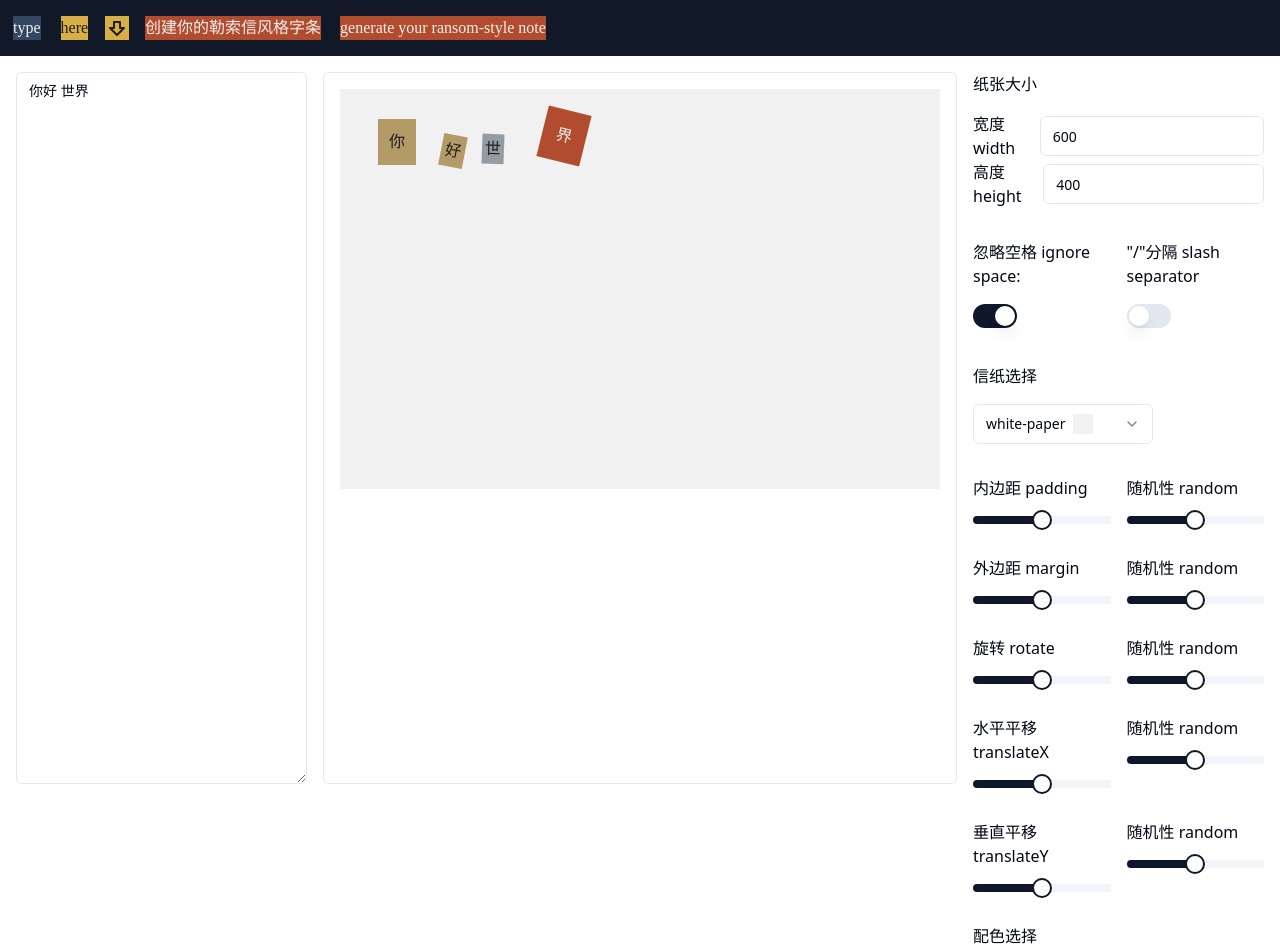
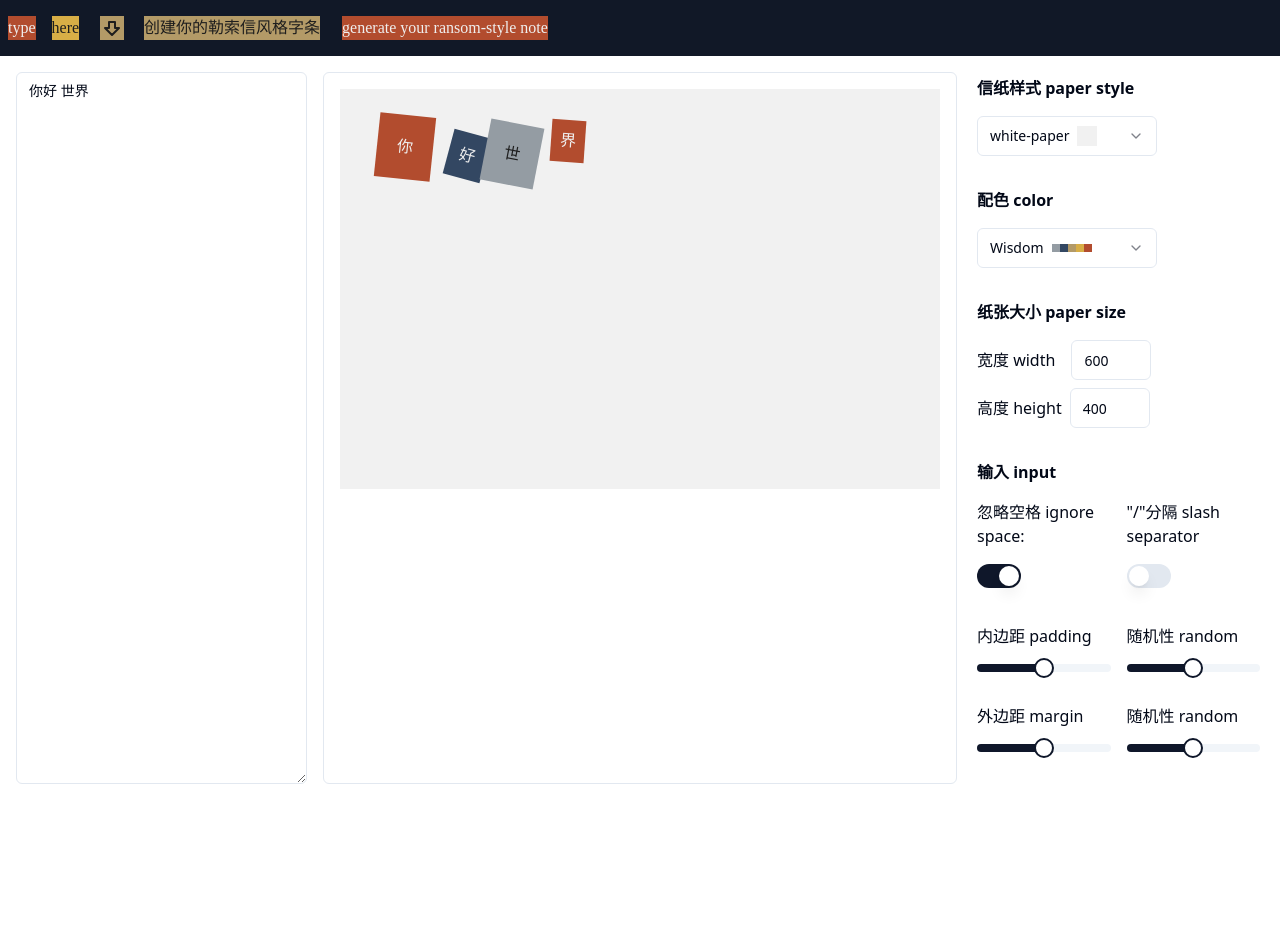
Before and after one commit to dumplant/ransom-note-generator, a React (Vite) app: page / in a window 1280 px wide. Shown: the top 952 px of the page. After the commit the page ends 800 px from the top, so only its background shows below. Built offline with nearby package versions, Linux system fonts and the light colour scheme.

Commit message:
feat: edit area style adjust

```diff
--- a/package.json
+++ b/package.json
@@ -11,6 +11,7 @@
   },
   "dependencies": {
     "@radix-ui/react-dropdown-menu": "^2.0.6",
+    "@radix-ui/react-scroll-area": "^1.0.5",
     "@radix-ui/react-select": "^2.0.0",
     "@radix-ui/react-slider": "^1.1.2",
     "@radix-ui/react-slot": "^1.0.2",
--- a/src/components/editor/components/colorSelect.tsx
+++ b/src/components/editor/components/colorSelect.tsx
@@ -15,7 +15,7 @@
   const { style, setStyle } = ctx!;
   return (
     <div className="mb-8">
-      <div className="mb-4">配色选择</div>
+      <div className="mb-4 font-semibold">配色 color</div>
       <Select
         value={style.background.color}
         onValueChange={(value: keyof typeof colorPalette) => {
--- a/src/components/editor/components/fontSelect.tsx
+++ b/src/components/editor/components/fontSelect.tsx
@@ -17,7 +17,7 @@
   return (
     <>
       <div className="mb-4">
-        <span>字体选择</span>
+        <span className="font-semibold">字体 font family</span>
         <DropdownMenu>
           <DropdownMenuTrigger asChild>
             <Button className="ml-4 h-6" variant="outline">
--- a/src/components/editor/components/inputControl.tsx
+++ b/src/components/editor/components/inputControl.tsx
@@ -6,6 +6,8 @@
   const ctx = useContext(StyleContext);
   const { style, setStyle } = ctx!;
   return (
+    <>
+      <div className="font-semibold mb-4">输入 input</div>
       <div className="flex gap-4 mb-8">
         <div className="flex-1">
           <div className="mb-4">忽略空格 ignore space: </div>
@@ -32,6 +34,7 @@
           />
         </div>
       </div>
+    </>
   );
 };
 
--- a/src/components/editor/components/paperSelect.tsx
+++ b/src/components/editor/components/paperSelect.tsx
@@ -17,7 +17,7 @@
   const { style, setStyle } = ctx!;
   return (
     <div className="mb-8">
-      <div className="mb-4">信纸选择</div>
+      <div className="mb-4 font-semibold">信纸样式 paper style</div>
       <Select
         value={style.paper}
         onValueChange={(value: keyof typeof colorPalette) => {
--- a/src/components/editor/components/paperSizeControl.tsx
+++ b/src/components/editor/components/paperSizeControl.tsx
@@ -7,10 +7,11 @@
   const { style, setStyle } = ctx!;
   return (
     <div className="mb-8">
-      <div className="mb-4">纸张大小</div>
-      <div className="flex gap-2 items-center">
+      <div className="mb-4 font-semibold">纸张大小 paper size</div>
+      <div className="flex gap-4 items-center mb-2">
         <span className="w-22">宽度 width</span>
         <Input
+          className="w-20"
           value={style.paperSize.width}
           onChange={(e) => {
             setStyle({
@@ -26,6 +27,7 @@
       <div className="flex gap-2 items-center">
         <span className="w-22">高度 height</span>
         <Input
+          className="w-20"
           value={style.paperSize.height}
           onChange={(e) => {
             setStyle({
--- a/src/components/editor/editArea.tsx
+++ b/src/components/editor/editArea.tsx
@@ -6,15 +6,17 @@
 import PaperSelect from "./components/paperSelect";
 import InputControl from "./components/inputControl";
 import PaperSizeControl from "./components/paperSizeControl";
+import { ScrollArea } from "@/components/ui/scroll-area";
 
 const EditorArea = () => {
   const ctx = useContext(StyleContext);
   const { style, setStyle } = ctx!;
   return (
-    <>
+    <ScrollArea className="h-full p-1">
+      <PaperSelect />
+      <ColorSelect />
       <PaperSizeControl />
       <InputControl />
-      <PaperSelect />
       <SliderGroup
         title="内边距 padding"
         style={style}
@@ -45,9 +47,9 @@
         setStyle={setStyle}
         attr="translateY"
       />
-      <ColorSelect />
+
       <FontSelect />
-    </>
+    </ScrollArea>
   );
 };
 
--- a/src/components/editor/headerArea.tsx
+++ b/src/components/editor/headerArea.tsx
@@ -16,7 +16,6 @@
       {text.map((char, index) => {
         const { bgColor, color } = getRandomColor("Wisdom");
         return (
-          <>
           <div
             key={index}
             style={{
@@ -29,7 +28,6 @@
           >
             {char}
           </div>
-          </>
         );
       })}
     </div>
--- a/src/components/editor/showArea.tsx
+++ b/src/components/editor/showArea.tsx
@@ -34,7 +34,6 @@
           }
           const { bgColor, color } = getRandomColor(style.background.color);
           return (
-            <>
             <div
               key={index}
               style={{
@@ -65,7 +64,6 @@
             >
               {char}
             </div>
-            </>
           );
         })}
       </LetterPaper>
--- /dev/null
+++ b/src/components/ui/scroll-area.tsx
@@ -0,0 +1,46 @@
+import * as React from "react"
+import * as ScrollAreaPrimitive from "@radix-ui/react-scroll-area"
+
+import { cn } from "@/lib/utils"
+
+const ScrollArea = React.forwardRef<
+  React.ElementRef<typeof ScrollAreaPrimitive.Root>,
+  React.ComponentPropsWithoutRef<typeof ScrollAreaPrimitive.Root>
+>(({ className, children, ...props }, ref) => (
+  <ScrollAreaPrimitive.Root
+    ref={ref}
+    className={cn("relative overflow-hidden", className)}
+    {...props}
+  >
+    <ScrollAreaPrimitive.Viewport className="h-full w-full rounded-[inherit]">
+      {children}
+    </ScrollAreaPrimitive.Viewport>
+    <ScrollBar />
+    <ScrollAreaPrimitive.Corner />
+  </ScrollAreaPrimitive.Root>
+))
+ScrollArea.displayName = ScrollAreaPrimitive.Root.displayName
+
+const ScrollBar = React.forwardRef<
+  React.ElementRef<typeof ScrollAreaPrimitive.ScrollAreaScrollbar>,
+  React.ComponentPropsWithoutRef<typeof ScrollAreaPrimitive.ScrollAreaScrollbar>
+>(({ className, orientation = "vertical", ...props }, ref) => (
+  <ScrollAreaPrimitive.ScrollAreaScrollbar
+    ref={ref}
+    orientation={orientation}
+    className={cn(
+      "flex touch-none select-none transition-colors",
+      orientation === "vertical" &&
+        "h-full w-2.5 border-l border-l-transparent p-[1px]",
+      orientation === "horizontal" &&
+        "h-2.5 flex-col border-t border-t-transparent p-[1px]",
+      className
+    )}
+    {...props}
+  >
+    <ScrollAreaPrimitive.ScrollAreaThumb className="relative flex-1 rounded-full bg-border" />
+  </ScrollAreaPrimitive.ScrollAreaScrollbar>
+))
+ScrollBar.displayName = ScrollAreaPrimitive.ScrollAreaScrollbar.displayName
+
+export { ScrollArea, ScrollBar }
--- /dev/null
+++ b/src/components/ui/separator.tsx
@@ -0,0 +1,29 @@
+import * as React from "react"
+import * as SeparatorPrimitive from "@radix-ui/react-separator"
+
+import { cn } from "@/lib/utils"
+
+const Separator = React.forwardRef<
+  React.ElementRef<typeof SeparatorPrimitive.Root>,
+  React.ComponentPropsWithoutRef<typeof SeparatorPrimitive.Root>
+>(
+  (
+    { className, orientation = "horizontal", decorative = true, ...props },
+    ref
+  ) => (
+    <SeparatorPrimitive.Root
+      ref={ref}
+      decorative={decorative}
+      orientation={orientation}
+      className={cn(
+        "shrink-0 bg-border",
+        orientation === "horizontal" ? "h-[1px] w-full" : "h-full w-[1px]",
+        className
+      )}
+      {...props}
+    />
+  )
+)
+Separator.displayName = SeparatorPrimitive.Root.displayName
+
+export { Separator }
```
Also changed, not shown: 1 other file (tests, documents, lock files or other folders). Lines whose indentation alone changed are shown as unchanged.
